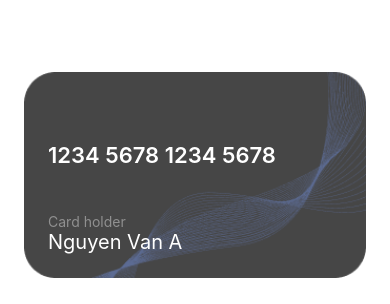
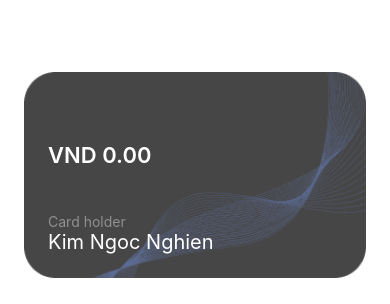
Before and after one commit to Rachel1809/CS426-aurora-midterm-project, a React Native app: screen /Home in a window 390 px wide. Shown: the top 304 px of the page. Built offline with nearby package versions, Linux system fonts and the light colour scheme; grey boxes are pictures that could not be loaded.

Commit message:
update input

```diff
--- a/src/components/Card.js
+++ b/src/components/Card.js
@@ -17,18 +17,24 @@ const card_size = {
   height: 196,
 };
 
+export const CardInfo = {
+  currency: 'VND',
+  balance: '0.00',
+  holder: 'Kim Ngoc Nghien',
+}
+
 const Card = () => {
   return (
     <ImageBackground
       source={require('../assets/card_visa_bg.png')}
       style={styles.card}>
-      <View style={styles.cardNumber}>
-        <Text style={styles.cardNumberText}>{`1234 5678 1234 5678`}</Text>
+      <View style={styles.cardBalance}>
+        <Text style={styles.cardBalanceText}>{CardInfo.currency + ' ' + CardInfo.balance}</Text>
       </View>
       <View style={styles.cardFooter}>
         <View>
           <Text style={styles.cardHolderName}>Card holder</Text>
-          <Text style={styles.cardName}>Nguyen Van A</Text>
+          <Text style={styles.cardName}>{CardInfo.holder}</Text>
         </View>
       </View>
     </ImageBackground>
@@ -43,11 +49,11 @@ const styles = StyleSheet.create({
     height: (card_item * card_size.height) / card_size.width,
     padding: 24,
   },
-  cardNumber: {
+  cardBalance: {
     flex: 1,
     justifyContent: 'center',
   },
-  cardNumberText: {
+  cardBalanceText: {
     color: 'white',
     fontSize: 22,
     fontWeight: '600',
--- a/src/screens/HomeScreen.js
+++ b/src/screens/HomeScreen.js
@@ -1,11 +1,18 @@
 import React from 'react';
 import {Image, StyleSheet, Text, View, ScrollView, TouchableOpacity} from 'react-native';
 import {SafeAreaView} from 'react-native-safe-area-context';
-import Card from '../components/Card';
+import Card, {CardInfo} from '../components/Card';
 import ListJar from '../components/ListJars';
 import RecentActivity from '../components/LastActivity';
 
-const HomeScreen = ({navigation}) => {
+
+const HomeScreen = ({ navigation }) => {
+  React.useEffect(() => {
+    const unsubscribe = navigation.addListener('focus', () => {
+      console.log(CardInfo);
+    });
+    return unsubscribe;
+  }, [navigation]);
   return (
     <View style={{flex: 1}}>
       <View style={styles.greet_container}>
--- a/src/screens/InputScreen.js
+++ b/src/screens/InputScreen.js
@@ -10,7 +10,8 @@ import {
     Keyboard
 } from "react-native";
 
-import { listJars} from "../components/ListJars";
+import { listJars } from "../components/ListJars";
+import { CardInfo } from "../components/Card";
 import DateTimePicker from '@react-native-community/datetimepicker';
 
 const InputScreen = ({ navigation }) => {
@@ -18,7 +19,7 @@ const InputScreen = ({ navigation }) => {
     const [mode, setMode] = useState('date');
     const [show, setShow] = useState(false);
 
-    const onChange = (event, selectedDate) => {
+    const onChangeDate = (event, selectedDate) => {
         const currentDate = selectedDate;
         //setShow(false);
         setDate(currentDate);
@@ -37,15 +38,17 @@ const InputScreen = ({ navigation }) => {
 
     const [number, onChangeNumber] = React.useState(null);
     const loadOldNum = () => {
-        return 100
+        return 0;
     }
 
     const submit = () => {
         if (!date || !number) {
             return;
         }
-        console.log(number);
+
         let sum = loadOldNum() + parseFloat(number);
+        CardInfo.balance = sum.toLocaleString();
+        console.log(CardInfo.balance);
         for (var i in listJars) {
             listJars[i].value = sum * listJars[i].percent / 100;
         }
@@ -74,7 +77,7 @@ const InputScreen = ({ navigation }) => {
                 <TextInput
                     style={styles.input}
                     onFocus={showDatepicker}
-                    onChange={onChange}
+                    onChange={onChangeDate}
                     value={date.getDate() + "/" + parseFloat(date.getMonth()+1).toLocaleString()  + "/" + date.getFullYear()}
                     placeholder="0.00"
                     returnKeyType='done'
@@ -84,7 +87,7 @@ const InputScreen = ({ navigation }) => {
                         testID="dateTimePicker"
                         value={date}
                         mode={mode}
-                        onChange={onChange}
+                        onChange={onChangeDate}
                         display="spinner"
 
                     />
```
Also changed, not shown: package.json (+5 -7 lines), src/screens/index.js (+9 -6 lines), 1 other file (tests, documents, lock files or other folders).
